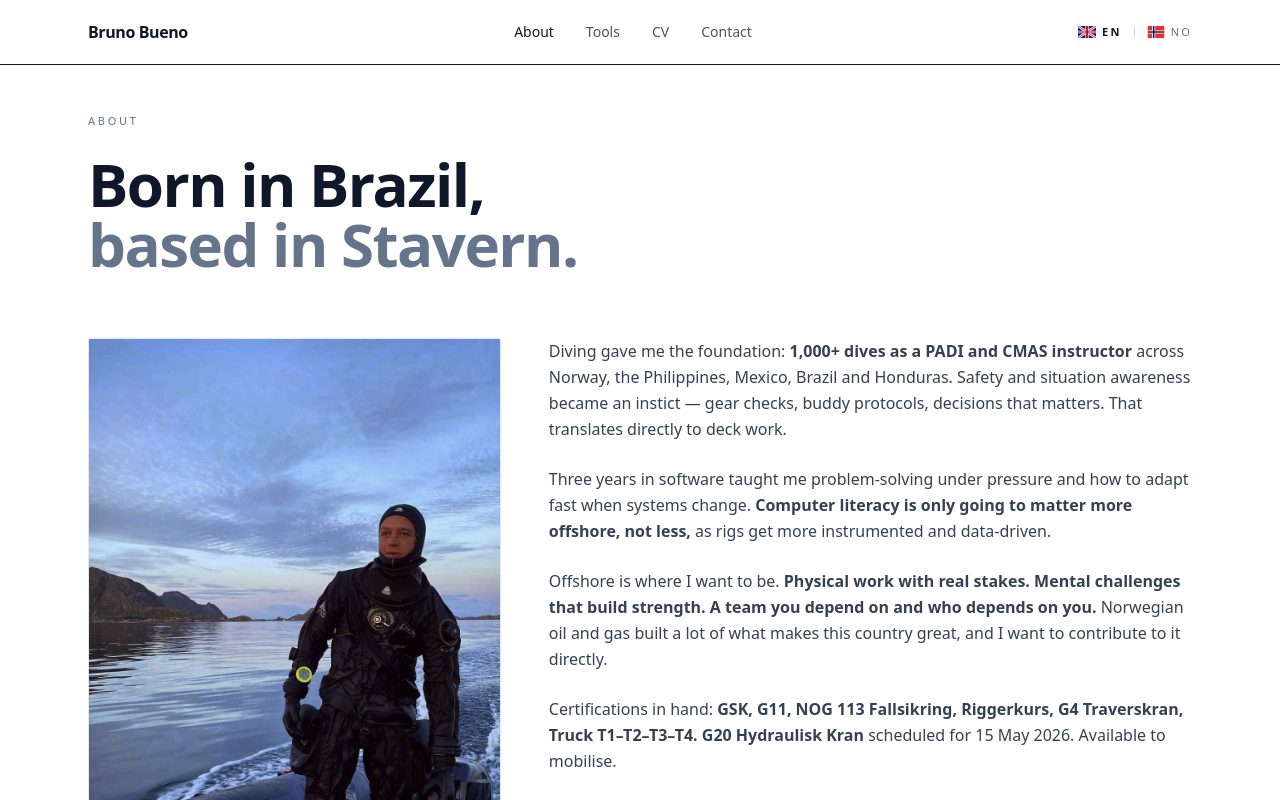
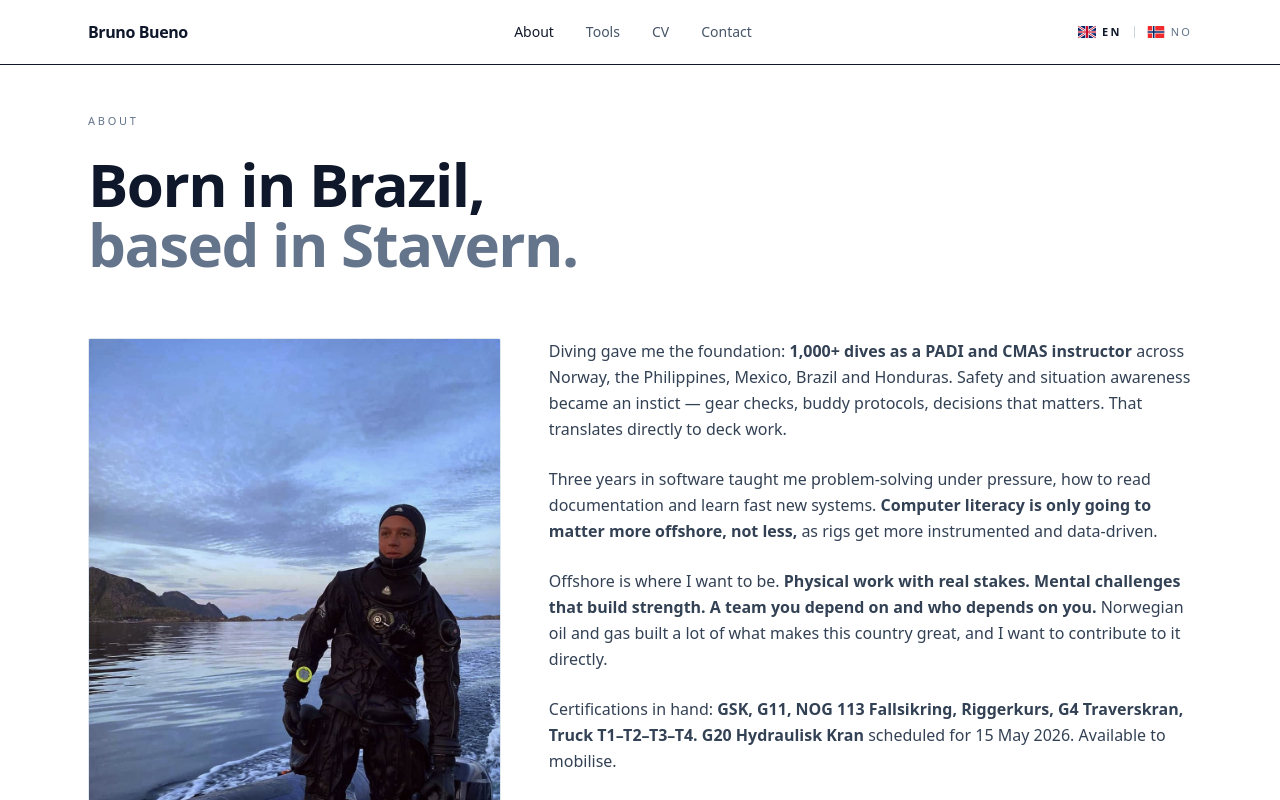
Before and after one commit to brunobueno95/bruno-portfolio, a Nuxt app: page /about in a window 1280 px wide. Shown: the top 800 px of the page. Built offline with nearby package versions, Linux system fonts and the light colour scheme.

Commit message:
new text

```diff
--- a/app/pages/about.vue
+++ b/app/pages/about.vue
@@ -75,7 +75,7 @@ const languages = [
         <p>
 
 Diving gave me the foundation: <strong> 1,000+ dives as a PADI and CMAS instructor</strong> across Norway, the Philippines, Mexico, Brazil and Honduras. Safety and situation awareness became an instict — gear checks, buddy protocols, decisions that matters. That translates directly to deck work. </p>
-<p>Three years in software taught me problem-solving under pressure and how to adapt fast when systems change. <strong>Computer literacy is only going to matter more offshore, not less,</strong> as rigs get more instrumented and data-driven.</p>
+<p>Three years in software taught me problem-solving under pressure, how to read documentation and learn fast new systems. <strong>Computer literacy is only going to matter more offshore, not less,</strong> as rigs get more instrumented and data-driven.</p>
 <p>Offshore is where I want to be.<strong> Physical work with real stakes. Mental challenges that build strength. A team you depend on and who depends on you.</strong> Norwegian oil and gas built a lot of what makes this country great, and I want to contribute to it directly.</p>
 <p>Certifications in hand: <strong>GSK, G11, NOG 113 Fallsikring, Riggerkurs, G4 Traverskran, Truck T1–T2–T3–T4. G20 Hydraulisk Kran</strong> scheduled for 15 May 2026. Available to mobilise.
         </p>
```
